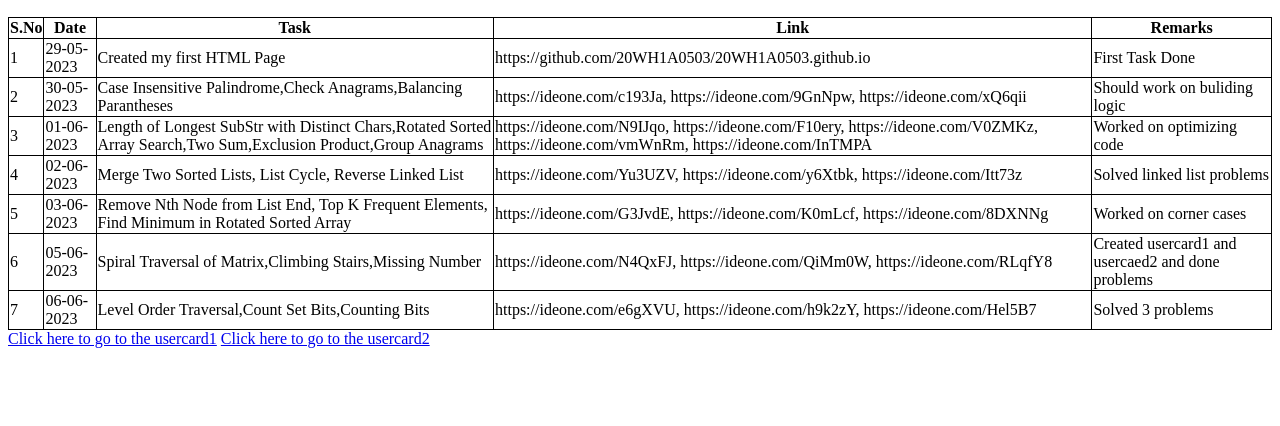
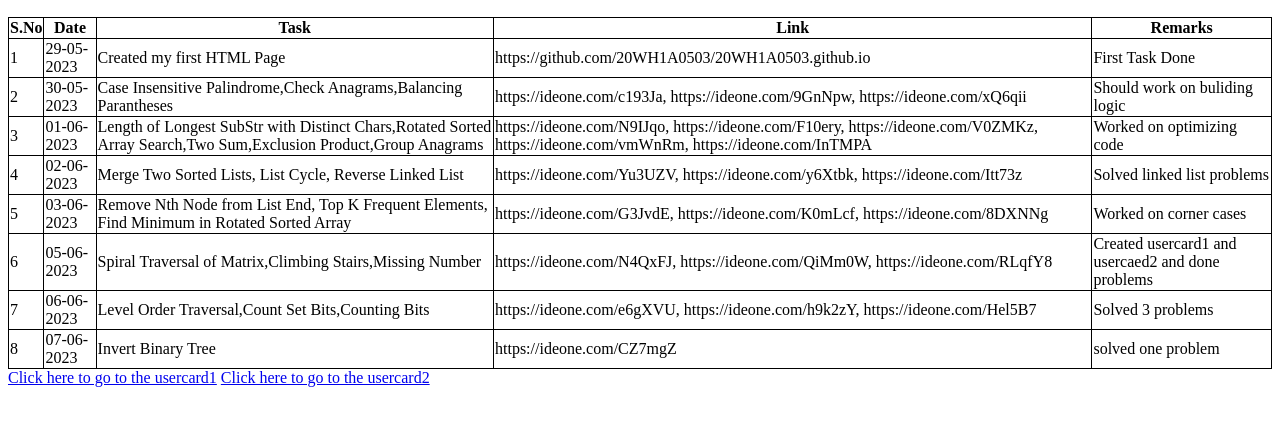
Before and after one commit to 20WH1A0503/20WH1A0503.github.io, a plain HTML site: page index.html in a window 1280 px wide. Shown: the part 110-536 px from the top of the page. Drawn offline with Linux system fonts and the light colour scheme; a script that the page names is missing.

Commit message:
Updated 08-06-2023 progress

```diff
--- a/index.html
+++ b/index.html
@@ -70,6 +70,13 @@
             <td>https://ideone.com/e6gXVU, https://ideone.com/h9k2zY, https://ideone.com/Hel5B7</td>
             <td>Solved 3 problems</td>
         </tr>
+        <tr>
+            <td>8</td>
+            <td>07-06-2023</td>
+            <td>Invert Binary Tree</td>
+            <td>https://ideone.com/CZ7mgZ</td>
+            <td>solved one problem</td>
+        </tr>
     </table>
     <a href="usercard.html">Click here to go to the usercard1</a>
     <a href="usercard2.html">Click here to go to the usercard2</a>
```
